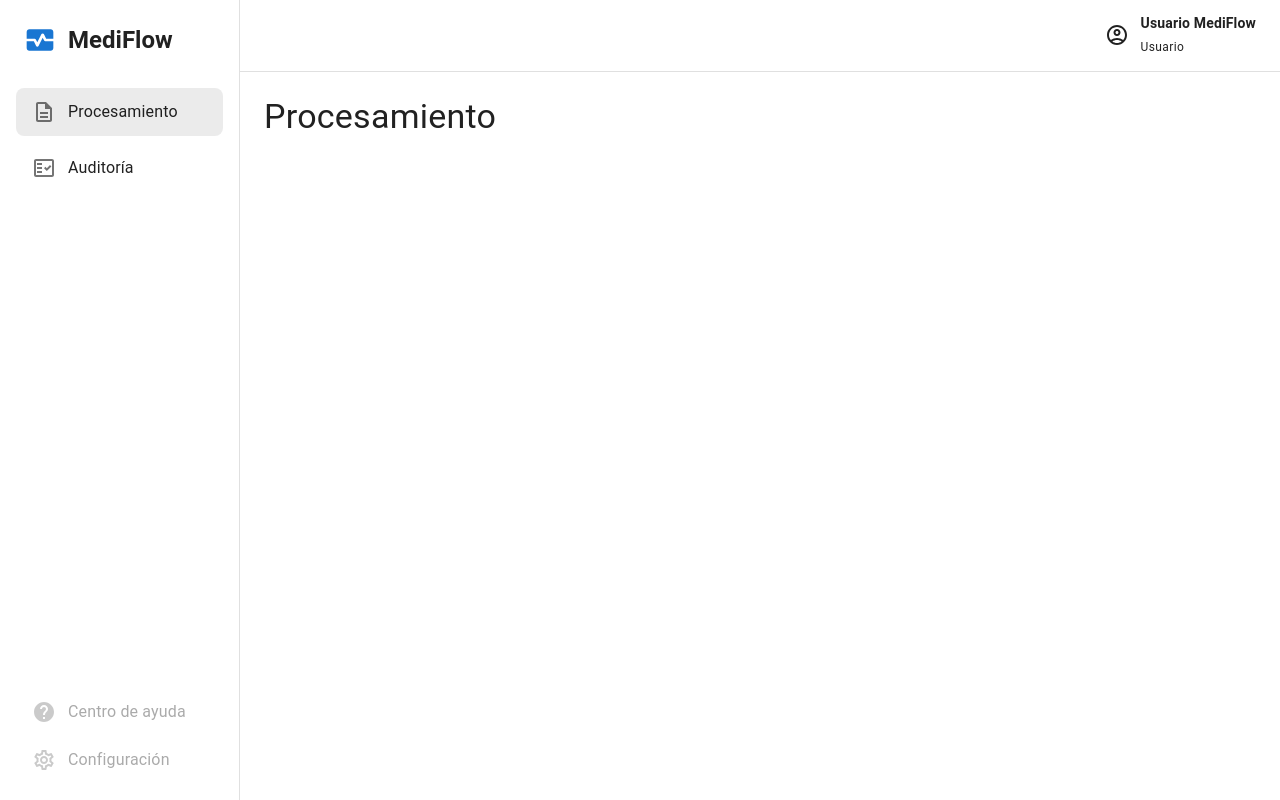
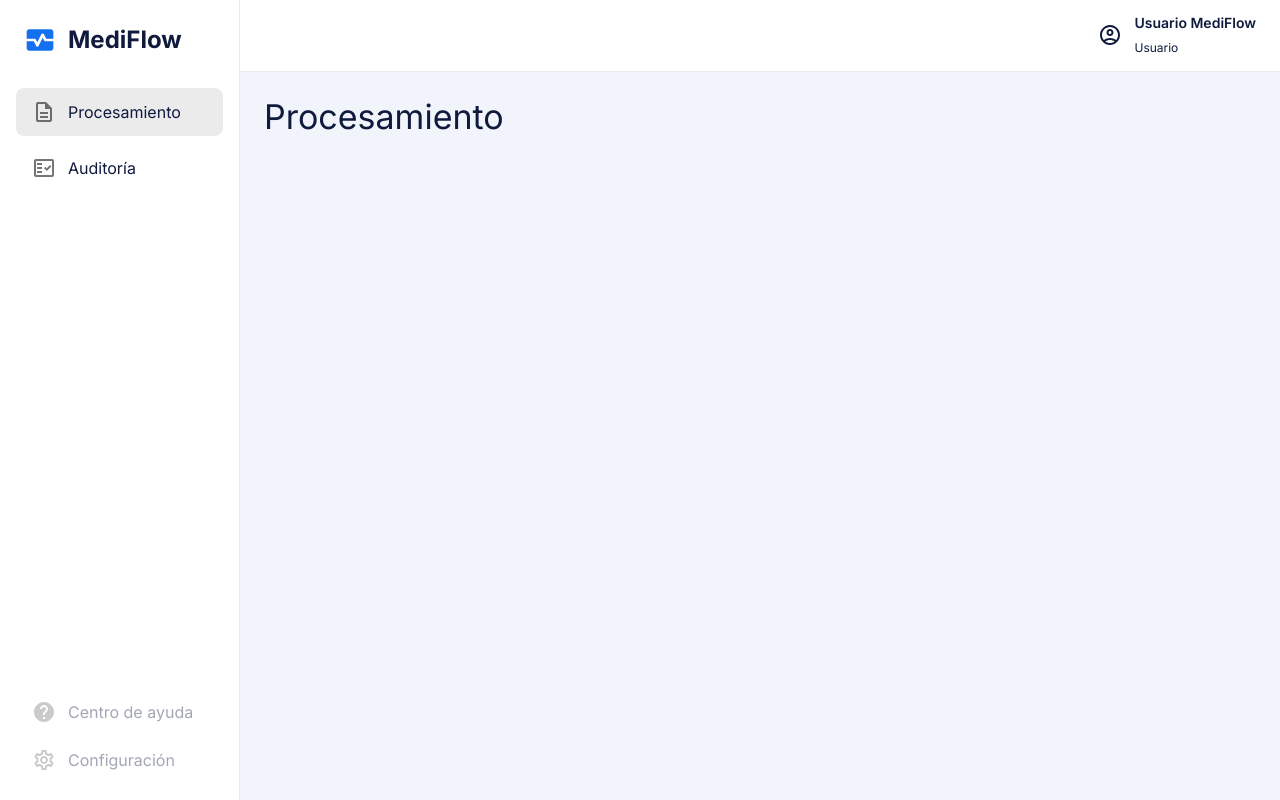
Before and after one commit to No-Country-simulation/G10-MediFlow-Team11, a React (Vite) app in the folder frontend/: page /processing in a window 1280 px wide. Built offline with nearby package versions, Linux system fonts and the light colour scheme.

Commit message:
feat(frontend): establish MediFlow visual identity (#48)

```diff
--- a/frontend/index.html
+++ b/frontend/index.html
@@ -1,9 +1,15 @@
 <!doctype html>
-<html lang="en">
+<html lang="es">
   <head>
     <meta charset="UTF-8" />
     <link rel="icon" type="image/svg+xml" href="/favicon.svg" />
     <meta name="viewport" content="width=device-width, initial-scale=1.0" />
+    <link rel="preconnect" href="https://fonts.googleapis.com" />
+    <link rel="preconnect" href="https://fonts.gstatic.com" crossorigin />
+    <link
+      rel="stylesheet"
+      href="https://fonts.googleapis.com/css2?family=Inter:wght@400;500;600;700&display=swap"
+    />
     <title>MediFlow</title>
   </head>
   <body>
--- a/frontend/src/theme/theme.ts
+++ b/frontend/src/theme/theme.ts
@@ -1,7 +1,30 @@
 import { createTheme } from "@mui/material/styles";
+
+declare module "@mui/material/styles" {
+  interface TypeBackground {
+    sidebar: string;
+  }
+}
 
 export const theme = createTheme({
   palette: {
     mode: "light",
+    primary: {
+      main: "#1570EF",
+    },
+    text: {
+      primary: "#0F1A3D",
+      secondary: "#4B5576",
+    },
+    background: {
+      default: "#F1F5FB",
+      paper: "#FFFFFF",
+      sidebar: "#F5F9FE",
+    },
+    divider: "rgba(15, 26, 61, 0.09)",
+  },
+  typography: {
+    fontFamily:
+      '"Inter", system-ui, -apple-system, "Segoe UI", Roboto, "Helvetica Neue", Arial, sans-serif',
   },
 });
```
Also changed, not shown: frontend/src/components/MediFlowBrand.tsx (added, +65 -0 lines), frontend/public/brand/mediflow-horizontal.svg (added), frontend/public/brand/mediflow-symbol.svg (added).
